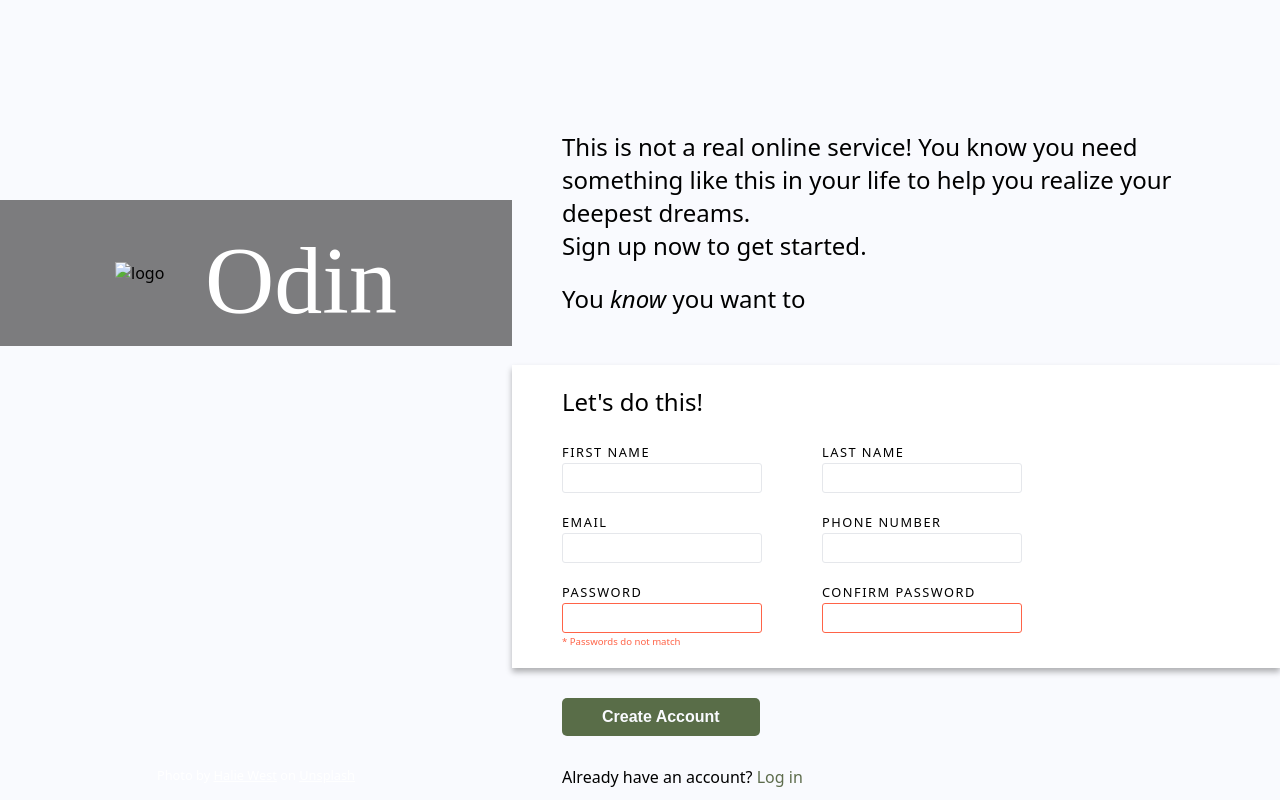
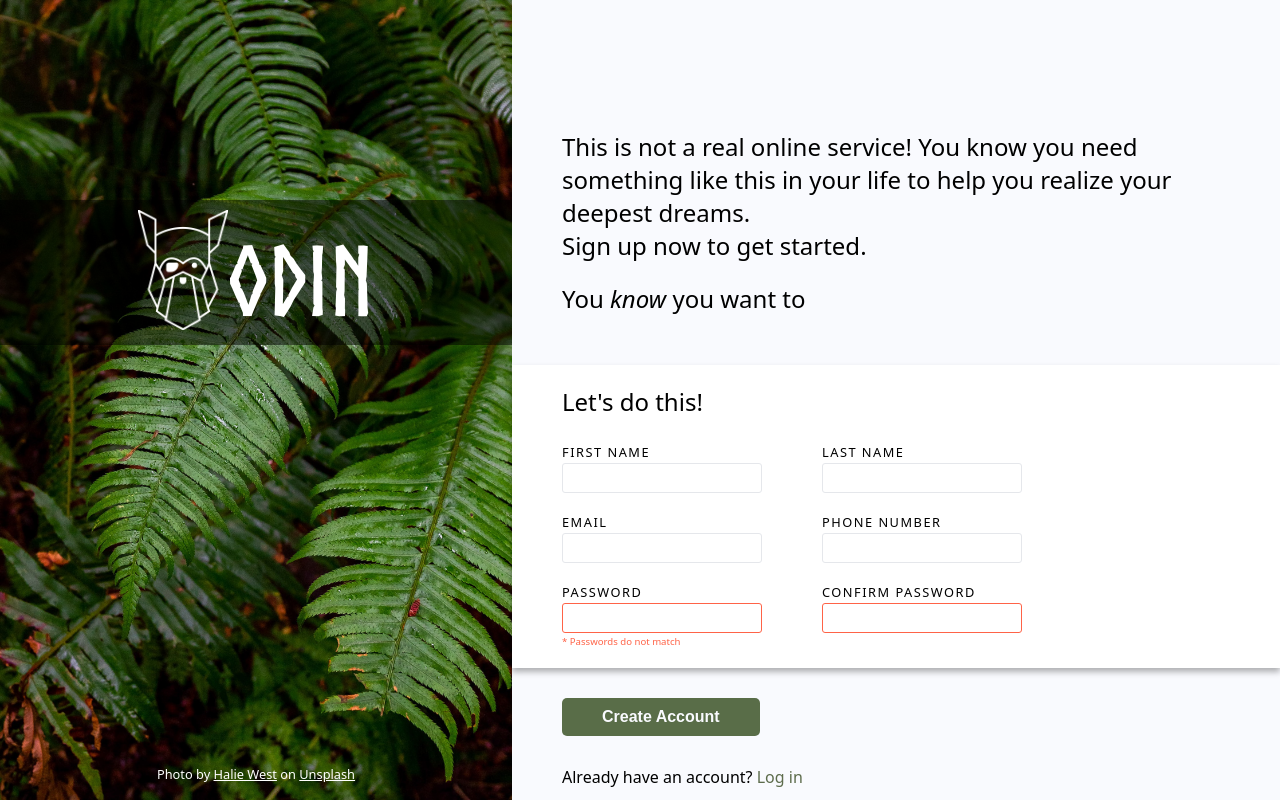
Before and after one commit to joaquinmoralest/sign-up-form, a plain HTML site: page index.html in a window 1280 px wide. Drawn offline with Linux system fonts and the light colour scheme; the site is published under a folder, as on GitHub Pages, so addresses that start at the root find nothing.

Commit message:
Fix error loading resources

```diff
--- a/index.html
+++ b/index.html
@@ -10,7 +10,7 @@
   <aside>
     <div class="logo-container">
       <div class="logo">
-        <img src="/images/odin-lined.png" alt="logo">
+        <img src="./images/odin-lined.png" alt="logo">
       </div>
       <p class="logo-text">Odin</p>
     </div>
--- a/style.css
+++ b/style.css
@@ -21,7 +21,7 @@ body {
 
 aside {
   flex: 2;
-  background-image: url('/images/halie-west-25xggax4bSA-unsplash.jpg');
+  background-image: url('./images/halie-west-25xggax4bSA-unsplash.jpg');
   background-repeat: no-repeat;
   background-size: cover;
 }
@@ -165,5 +165,5 @@ input.error {
 
 @font-face {
   font-family: 'Nurse Bold';
-  src: url('/fonts/Norse-Bold.otf');
+  src: url('./fonts/Norse-Bold.otf');
 }
```
